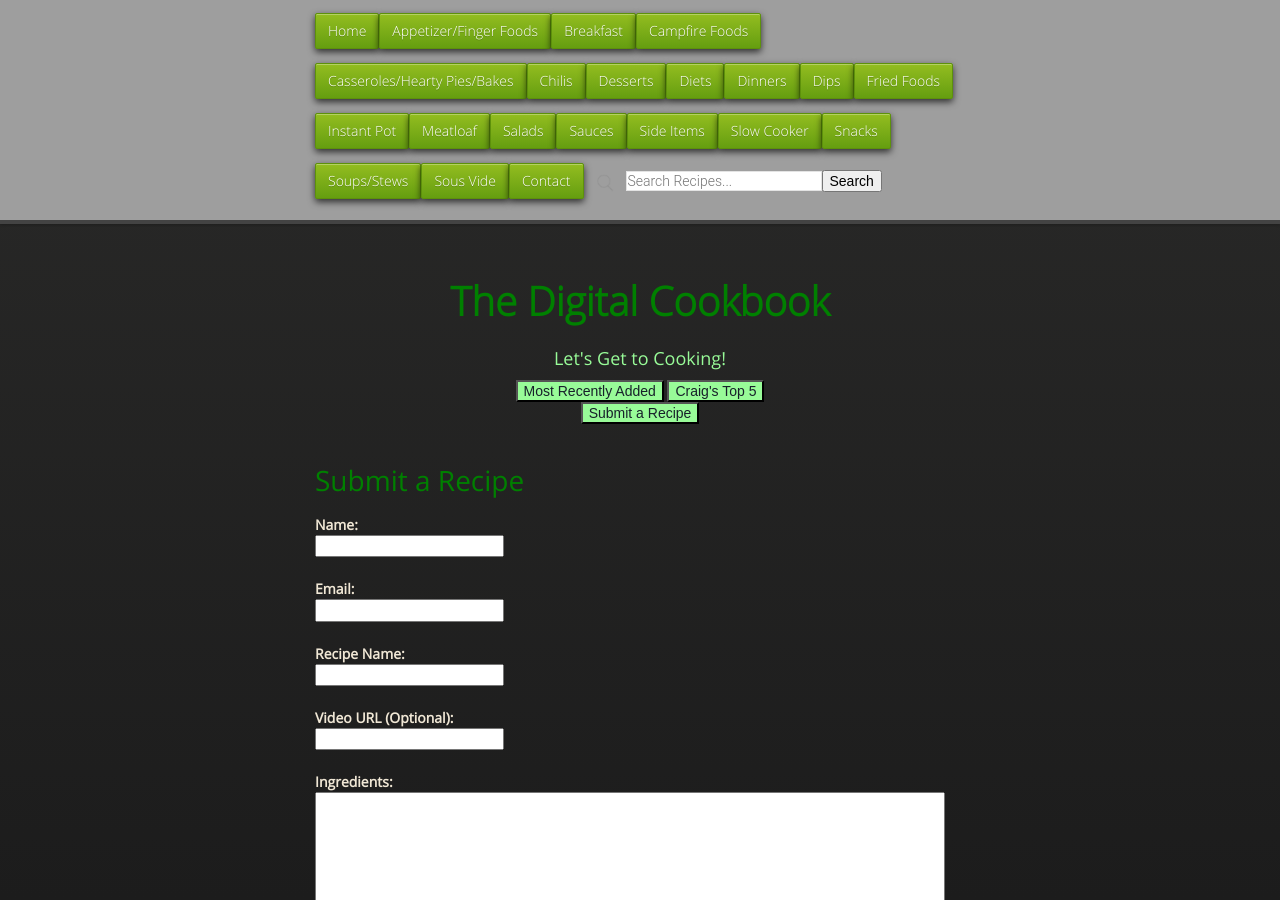
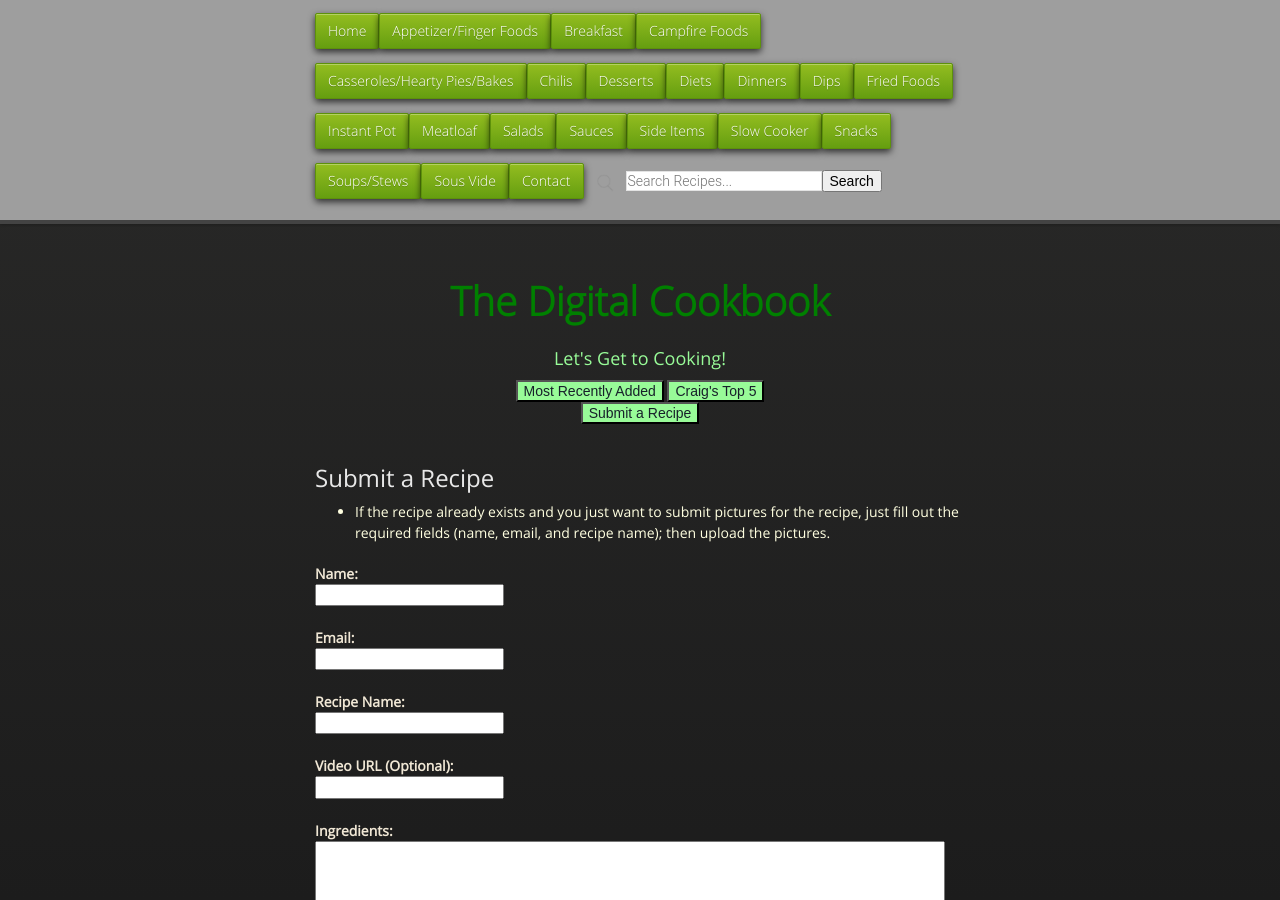
Before and after one commit to cmwillett/TheDigitalCookbook, a Jekyll site: the page built from Contact/SubmitRecipe.md, in a window 1280 px wide and 900 px high. Built offline with Jekyll 4.4.1, drawn with Linux system fonts in a browser that asks for light colours; nearby versions of some CDN libraries; a script that is not in the unit is left out.

Commit message:
Update SubmitRecipe.md

```diff
--- a/Contact/SubmitRecipe.md
+++ b/Contact/SubmitRecipe.md
@@ -3,6 +3,8 @@ layout: default
 title: "Submit a Recipe"
 tags: submit,recipe,new
 ---
+## Submit a Recipe
+* If the recipe already exists and you just want to submit pictures for the recipe, just fill out the required fields (name, email, and recipe name); then upload the pictures.
 <html>
   <head>
     <script>
@@ -12,7 +14,7 @@ tags: submit,recipe,new
     <script src="https://ucarecdn.com/libs/widget/3.x/uploadcare.full.min.js"></script>
   </head>
   <body>
-    <h1>Submit a Recipe</h1>
+    <!--<h1>Submit a Recipe</h1>-->
     <form id="submitRecipe" action="https://formspree.io/craig.willett@gmail.com" method="POST">
       <!--<input type="hidden" name="_subject" id="_subject" value="TDC New Recipe">-->
       <b>Name:</b><br/>
```
